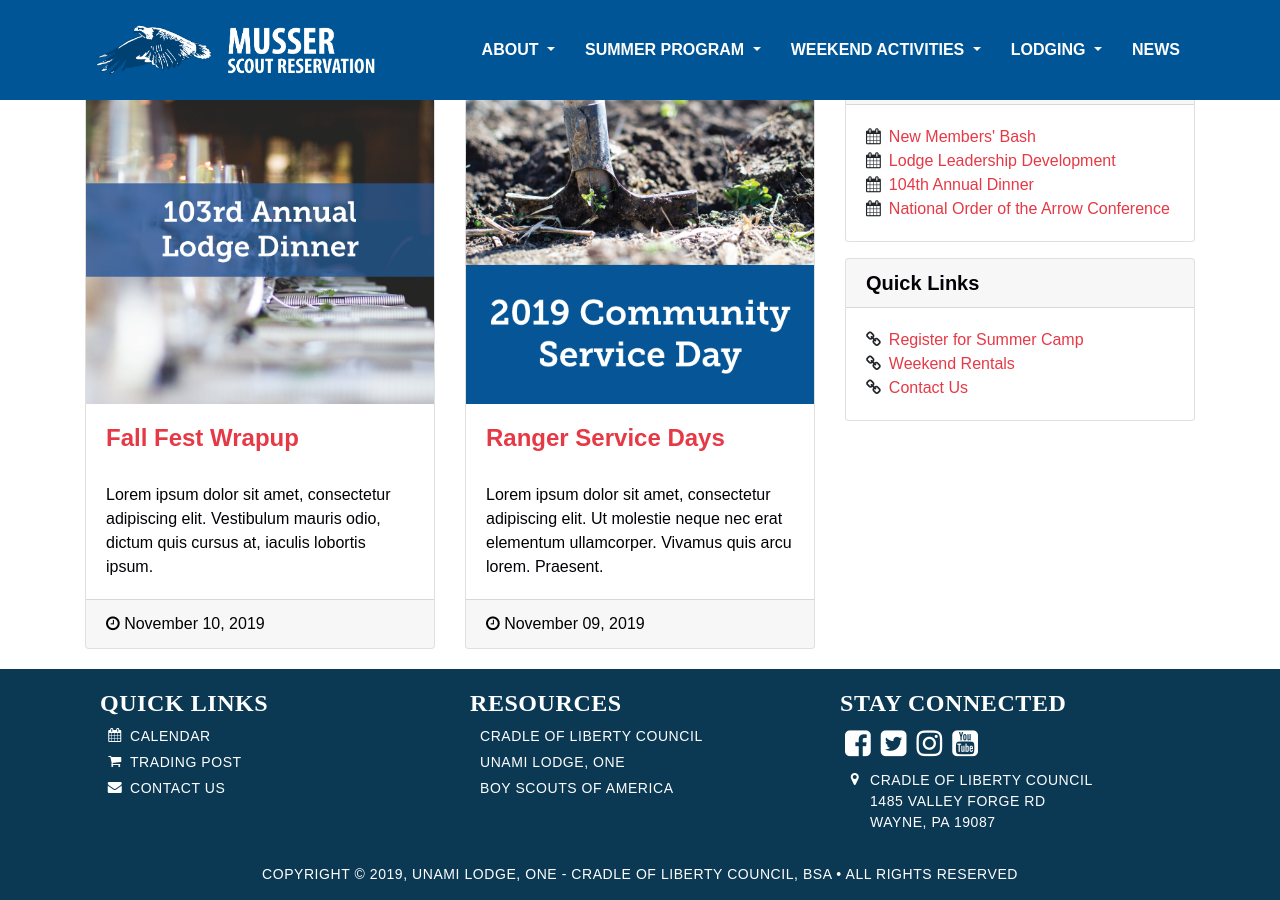
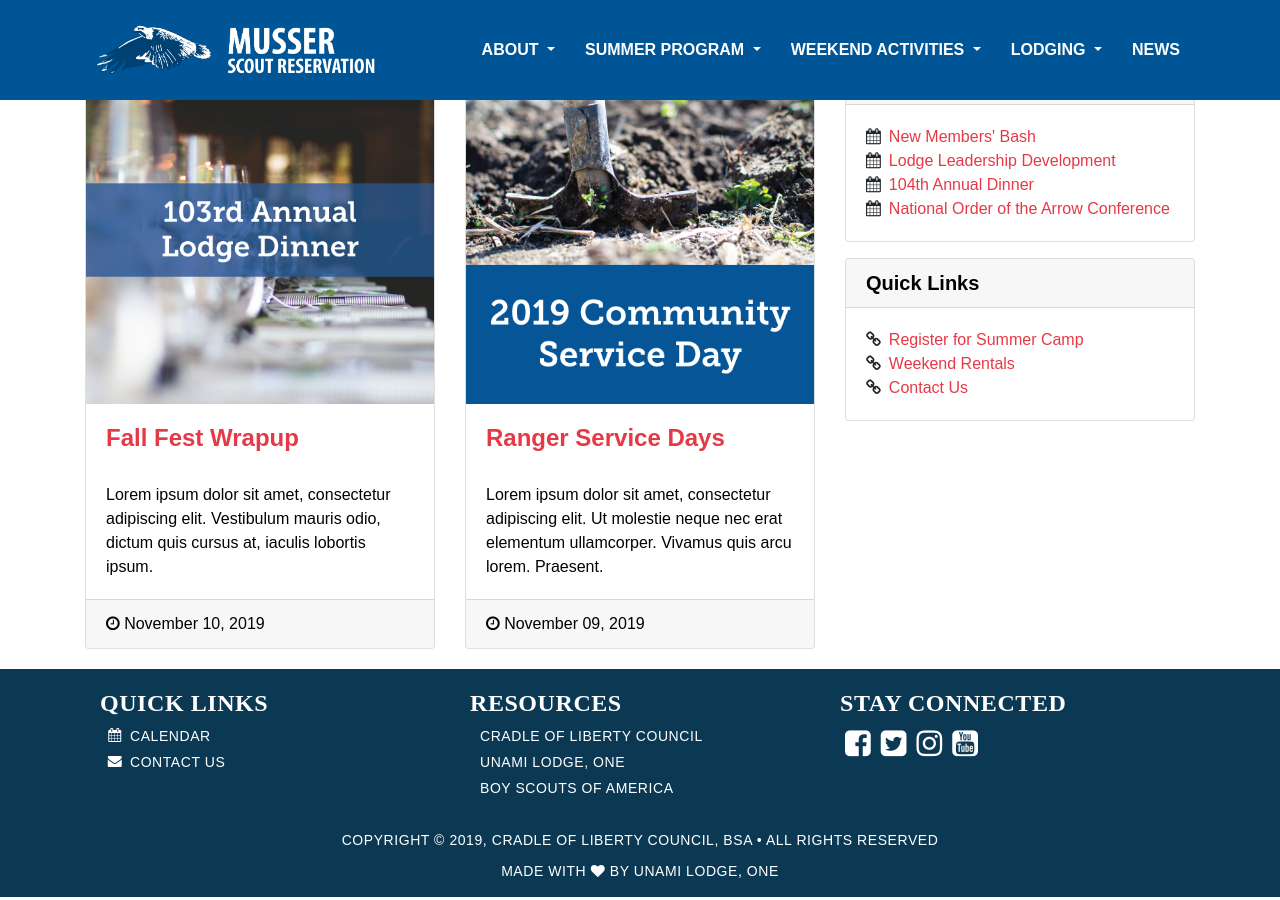
Before and after one commit to colbsa/MusserSR.org, a Jekyll site: the page built from index.md, in a window 1280 px wide and 900 px high, scrolled down 594 px. Built offline with Jekyll 4.4.1, drawn with Linux system fonts in a browser that asks for light colours; some web fonts are replaced.

Commit message:
Updated footer with current links

```diff
--- a/_includes/page_footer.html
+++ b/_includes/page_footer.html
@@ -5,7 +5,6 @@
         <h4>Quick Links</h4>
         <ul class="footer-links fa-ul">
           <li><a href="/calendar"><i class="fa-li fa fa-calendar"> </i>Calendar</a></li>
-          <li><a href="/tradingpost"><i class="fa-li fa fa-shopping-cart"> </i>Trading Post</a></li>
           <li><a href="/contact"><i class="fa-li fa fa-envelope"> </i>Contact Us</a></li>
         </ul>
       </div>
@@ -22,24 +21,18 @@
         <p class="footer-socialmedia">
           <a href="http://facebook.com/musserscoutreservation"><i class="fa fa-facebook-square fa-2x"></i></a>
           <a href="http://twitter.com/colbsa"><i class="fa fa-twitter-square fa-2x"></i></a>
-          <a href="http://instagram.com/colbsa"><i class="fa fa-instagram fa-2x"></i></a>
+          <a href="http://instagram.com/mussersr"><i class="fa fa-instagram fa-2x"></i></a>
           <a href="http://youtube.com/colbsa"><i class="fa fa-youtube-square fa-2x"></i></a>
         </p>
-        <ul class="footer-links fa-ul">
-          <li>
-            <a href="https://goo.gl/maps/7ktSvT5bP8n"><i class="fa-li fa fa-map-marker"> </i>
-            Cradle of Liberty Council<br />
-            1485 Valley Forge Rd <br>
-            Wayne, PA 19087</a>
-          </li>
-        </ul>
+        <p></p>
       </div>
     </div>
   </div>
   <div class="container">
     <div class="row">
       <div class="col-lg-12 col-md-10 mx-auto">
-        <p class="copyright">Copyright &copy; {{ 'now' | date: "%Y" }}, Unami Lodge, One - Cradle of Liberty Council, BSA &bull; All Rights Reserved</p>
+        <p class="copyright">Copyright &copy; {{ 'now' | date: "%Y" }}, Cradle of Liberty Council, BSA &bull; All Rights Reserved</p>
+        <p class="copyright">Made with <i class="fa fa-heart"></i> by Unami Lodge, One</p>
       </div>
     </div>
   </div>
```
